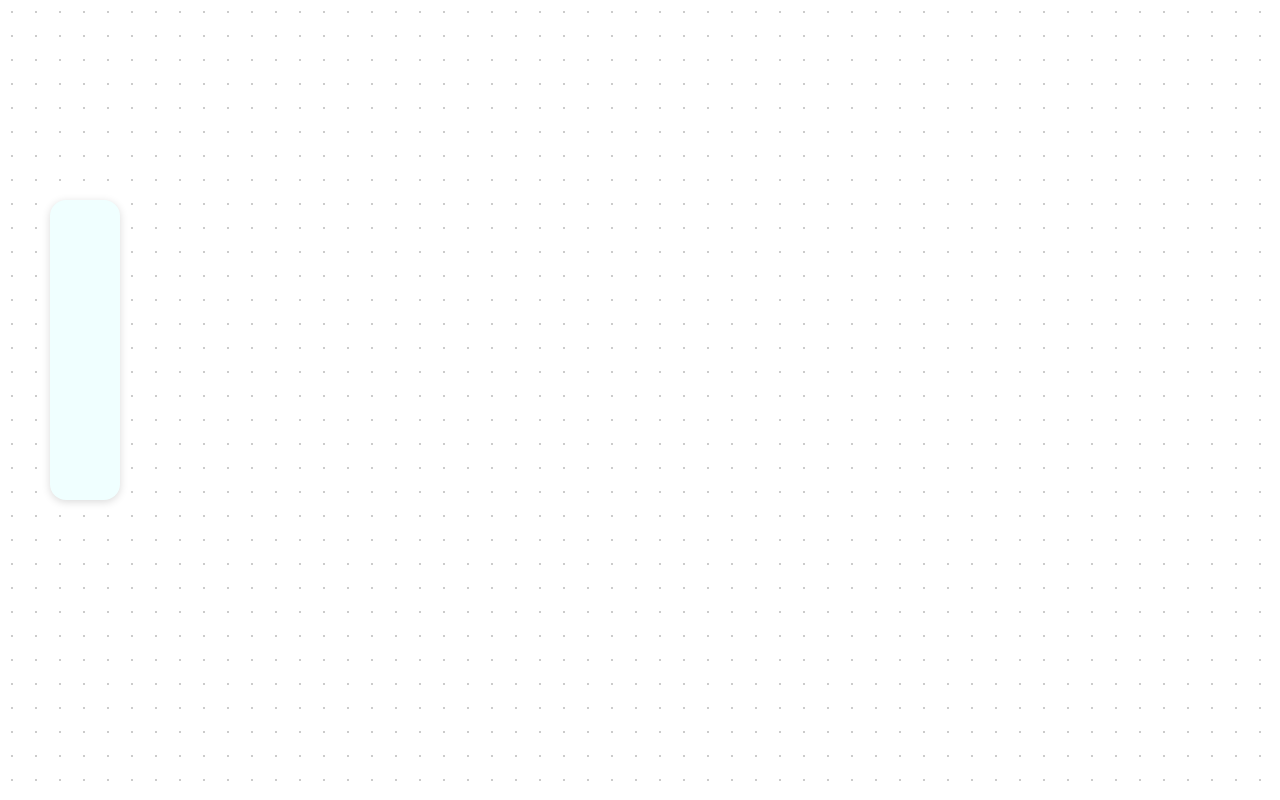
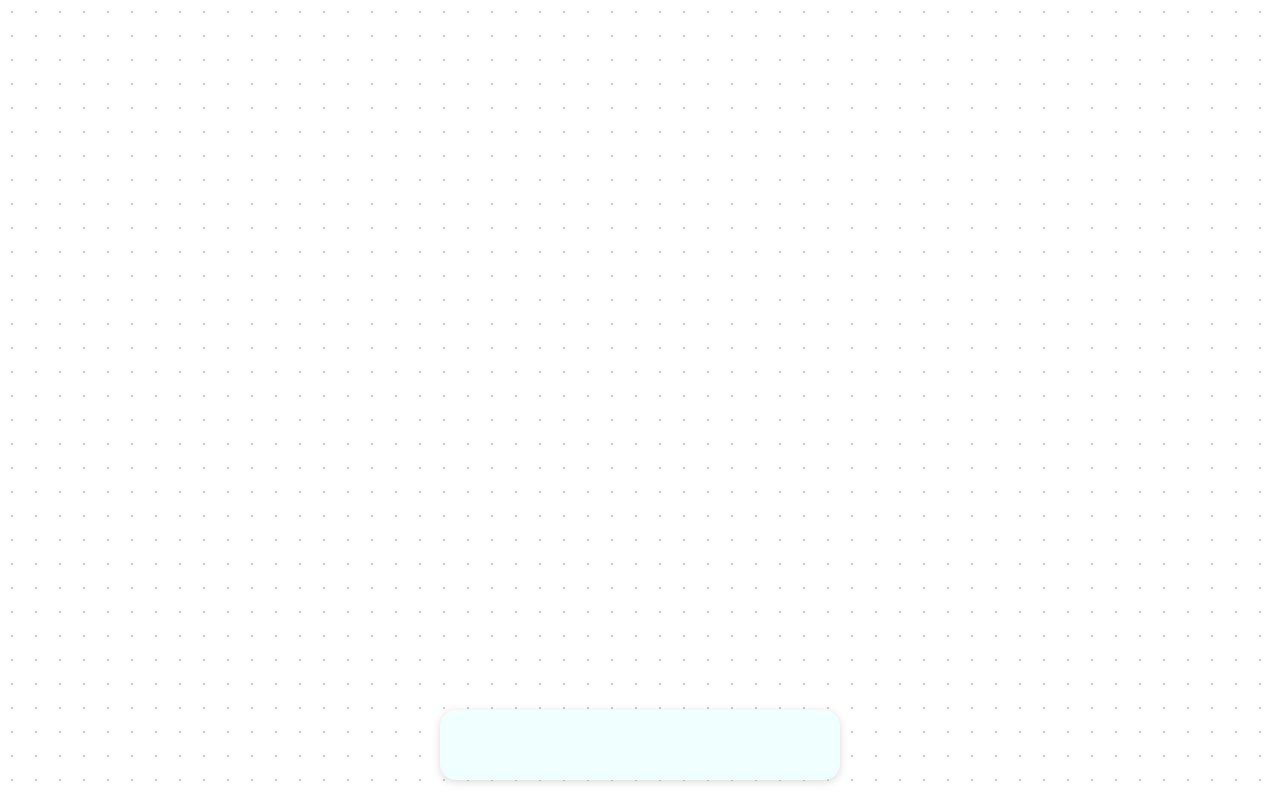
Before and after one commit to ziningch/cmu05431, a React (Vite) app: page / in a window 1280 px wide. Shown: the top 800 px of the page. Built offline with nearby package versions, Linux system fonts and the light colour scheme.

Commit message:
made it a bottom tool bar instead

```diff
--- a/src/App.css
+++ b/src/App.css
@@ -1,9 +1,10 @@
 .toolbar {
   position: fixed;
-  top: 200px;
-  left: 50px;
-  width: 70px;
-  height: 300px;
+  bottom: 20px;
+  left: 50%;
+  transform: translateX(-50%);
+  width: 400px;
+  height: 70px;
   border-radius: 16px;
   background-color: azure;
   box-shadow: 0 2px 8px rgba(0,0,0,0.15);
```
